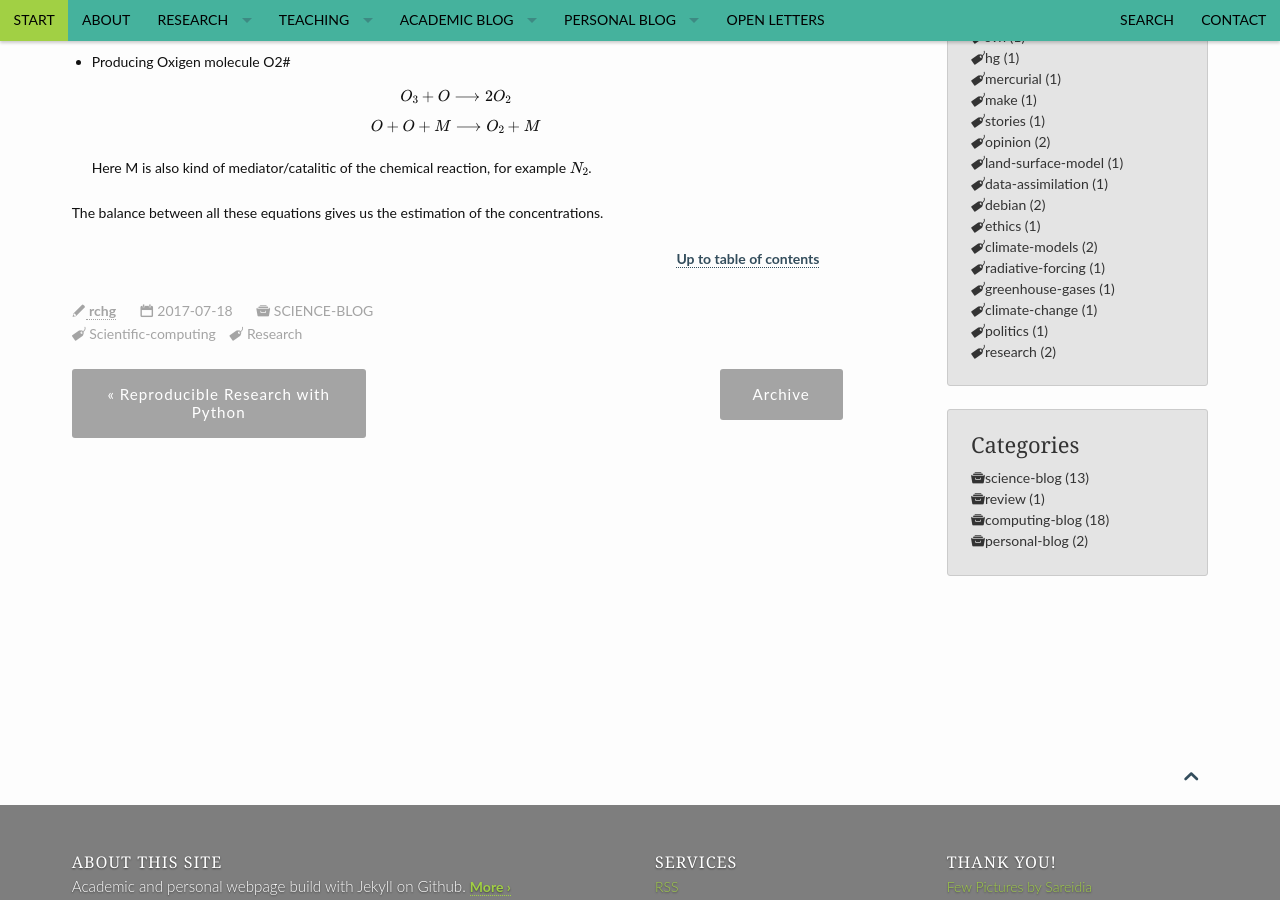
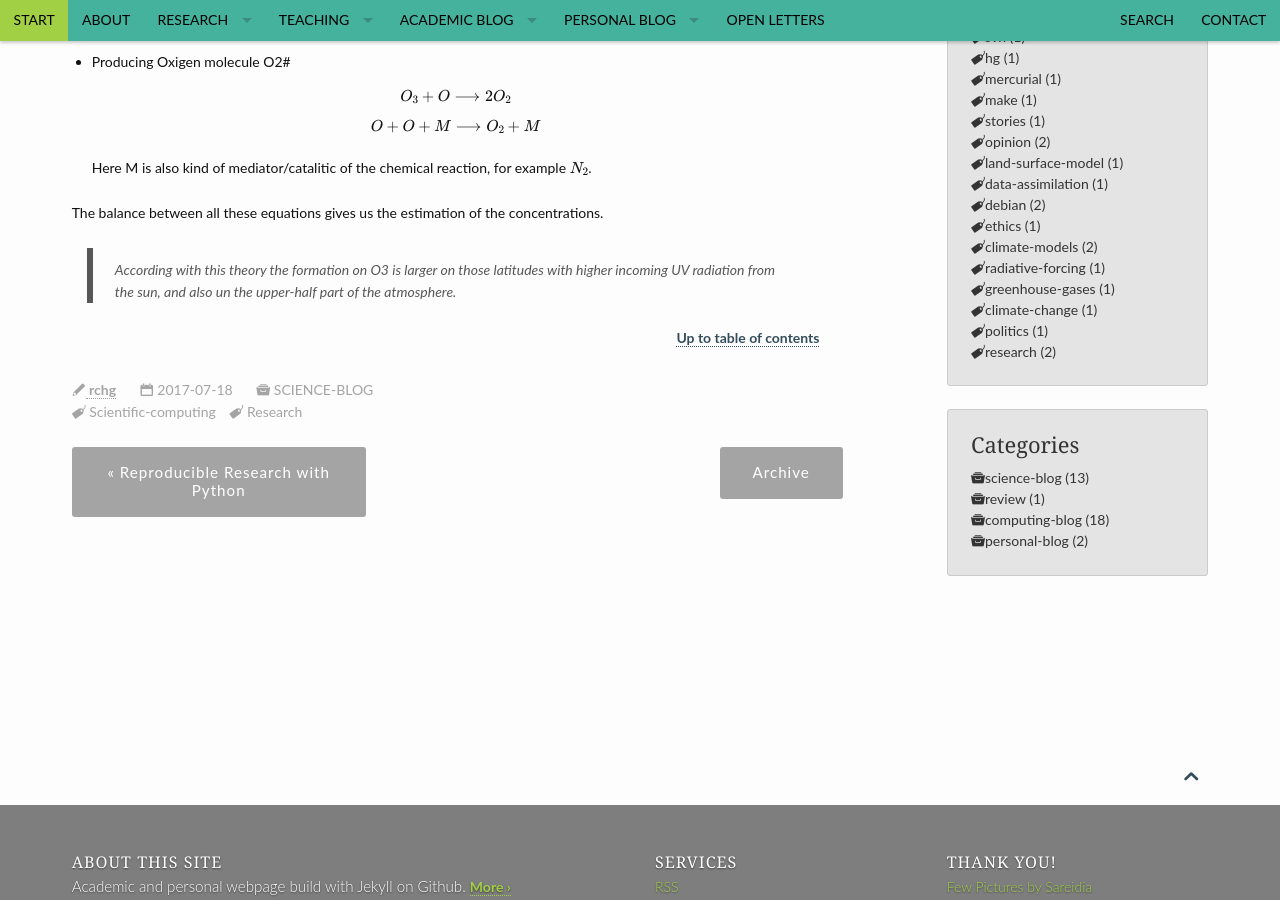
Before and after one commit to RCHG/rchg.github.io, a Jekyll site: the page built from _posts/2017-07-18-Atmospheric-Ozone.md, in a window 1280 px wide and 900 px high, scrolled down 938 px. Built offline with Jekyll 4.4.1, drawn with Linux system fonts in a browser that asks for light colours; formulas are drawn with MathJax 3.

Commit message:
Update 2017-07-18-Atmospheric-Ozone.md

```diff
--- a/_posts/2017-07-18-Atmospheric-Ozone.md
+++ b/_posts/2017-07-18-Atmospheric-Ozone.md
@@ -54,6 +54,7 @@ It is one of the first, but still useful, theories developed with the objective
 
 The balance between all these equations gives us the estimation of the concentrations.
 
+> According with this theory the formation on O3 is larger on those latitudes with higher incoming UV radiation from the sun, and also un the upper-half part of the atmosphere.
 
 <small markdown="1">[Up to table of contents](#toc)</small>
 {: .text-right }
```
